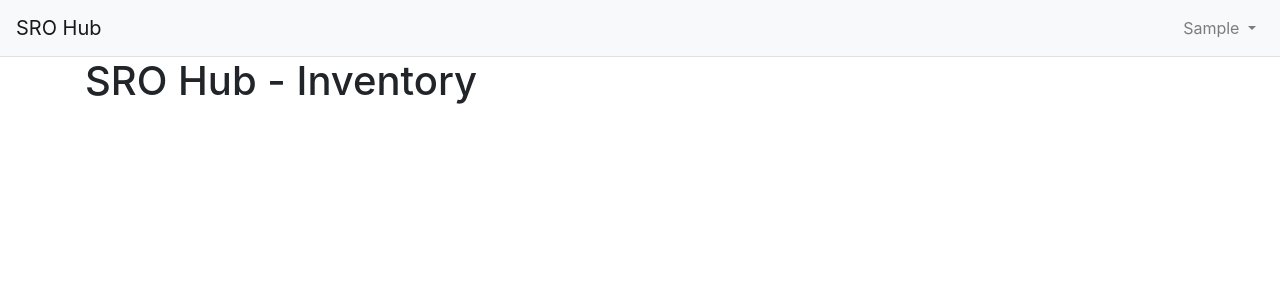
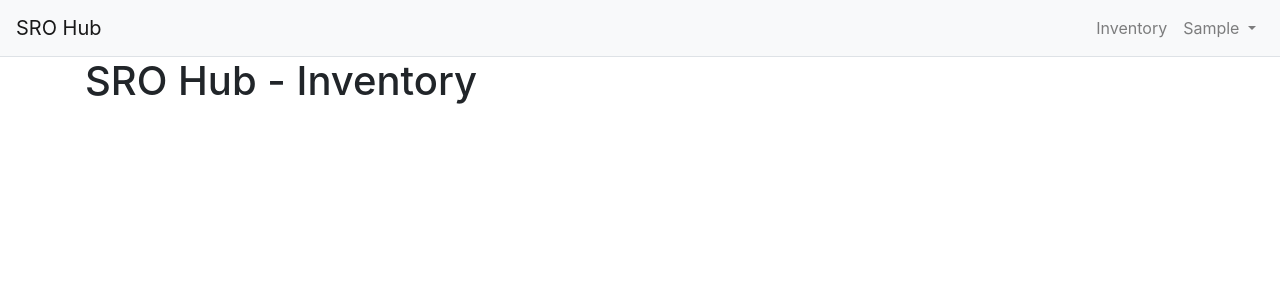
Before and after one commit to pyinv/pyinv, a Django app: page /inventory in a window 1280 px wide. Shown: the top 300 px of the page. Run offline with Django 3.2, Linux system fonts and the light colour scheme; the visitor is signed in with stand-in values (Sample User, id 1); some libraries are stand-ins or nearby versions.

Commit message:
Add link to inventory

```diff
--- a/srohub/templates/base.html
+++ b/srohub/templates/base.html
@@ -22,6 +22,9 @@
         <div class="navbar-collapse d-lg-flex justify-content-end collapse" id="navbar">
             <ul class="navbar-nav">
                 {% if user.is_authenticated %}
+                    <li>
+                        <a class="nav-link" href="{% url 'inventory:index' %}">Inventory</a>
+                    </li>
                     <li class="nav-item dropdown">
                         <a class="nav-link dropdown-toggle" href="#" id="navbarDropdown" role="button" data-toggle="dropdown" aria-haspopup="true" aria-expanded="false">
                           {{ user.first_name | default:user }}
```
